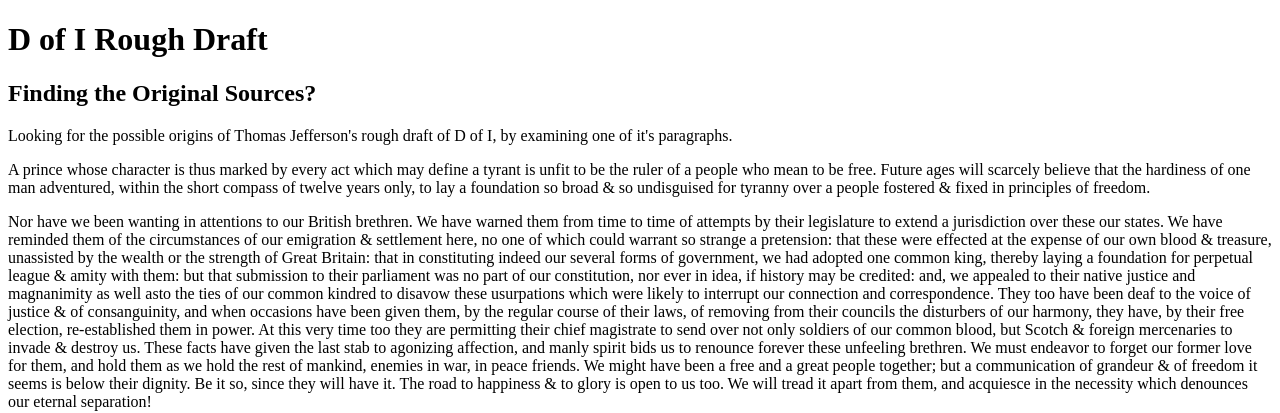
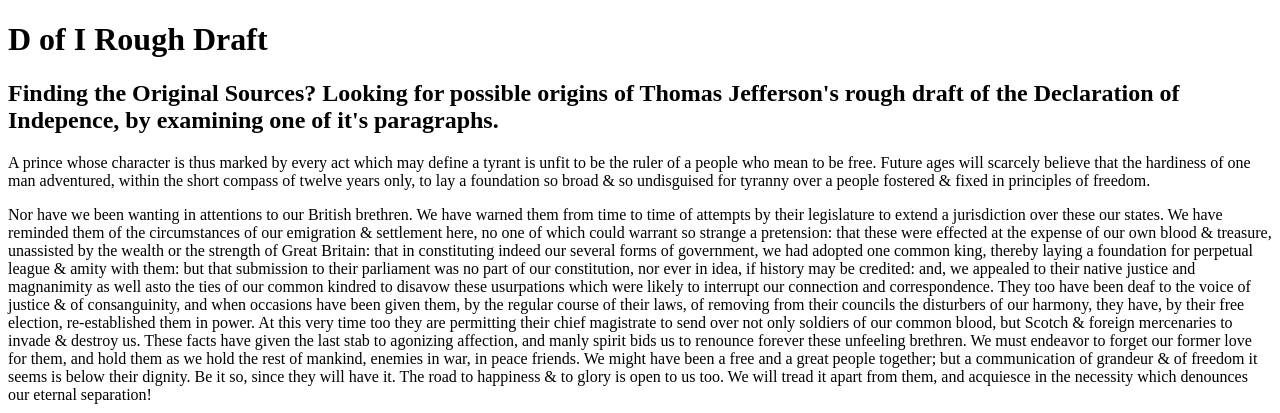
Before and after one commit to Higginska/HIGG-Project-4, a plain HTML site: page index.html in a window 1280 px wide. Shown: the top 413 px of the page. Drawn offline with Linux system fonts and the light colour scheme; a script that the page names is missing.

Commit message:
Update index.html

```diff
--- a/index.html
+++ b/index.html
@@ -12,9 +12,8 @@
       <body>
 
       <h1> D of I Rough Draft</h1>
-        <h2> Finding the Original Sources?</h2>
-        <p> Looking for the possible origins of Thomas Jefferson's rough draft of D of I, by examining one of it's paragraphs.
-        </p>
+        <h2> Finding the Original Sources?  Looking for possible origins of Thomas Jefferson's rough draft of the Declaration of Indepence, by examining one of it's paragraphs.
+        </h2>
 
         <p>
 
```
